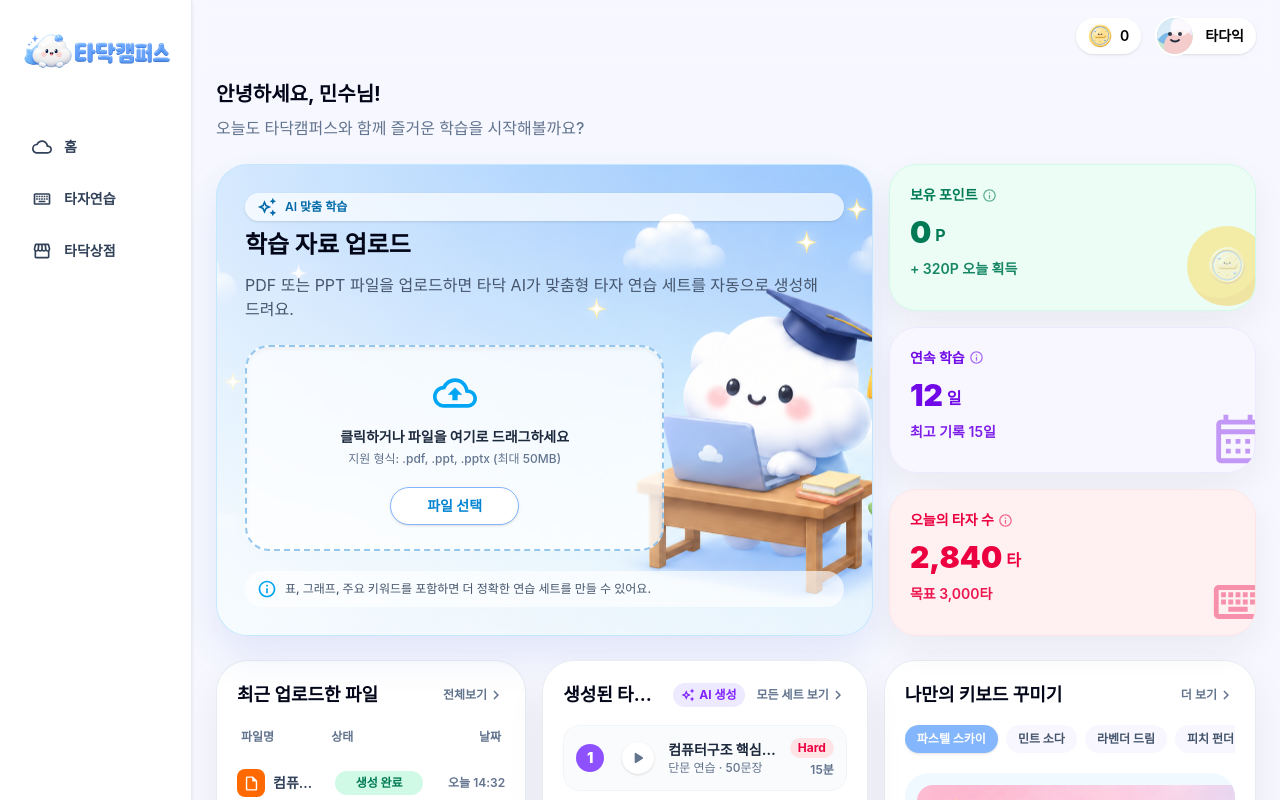
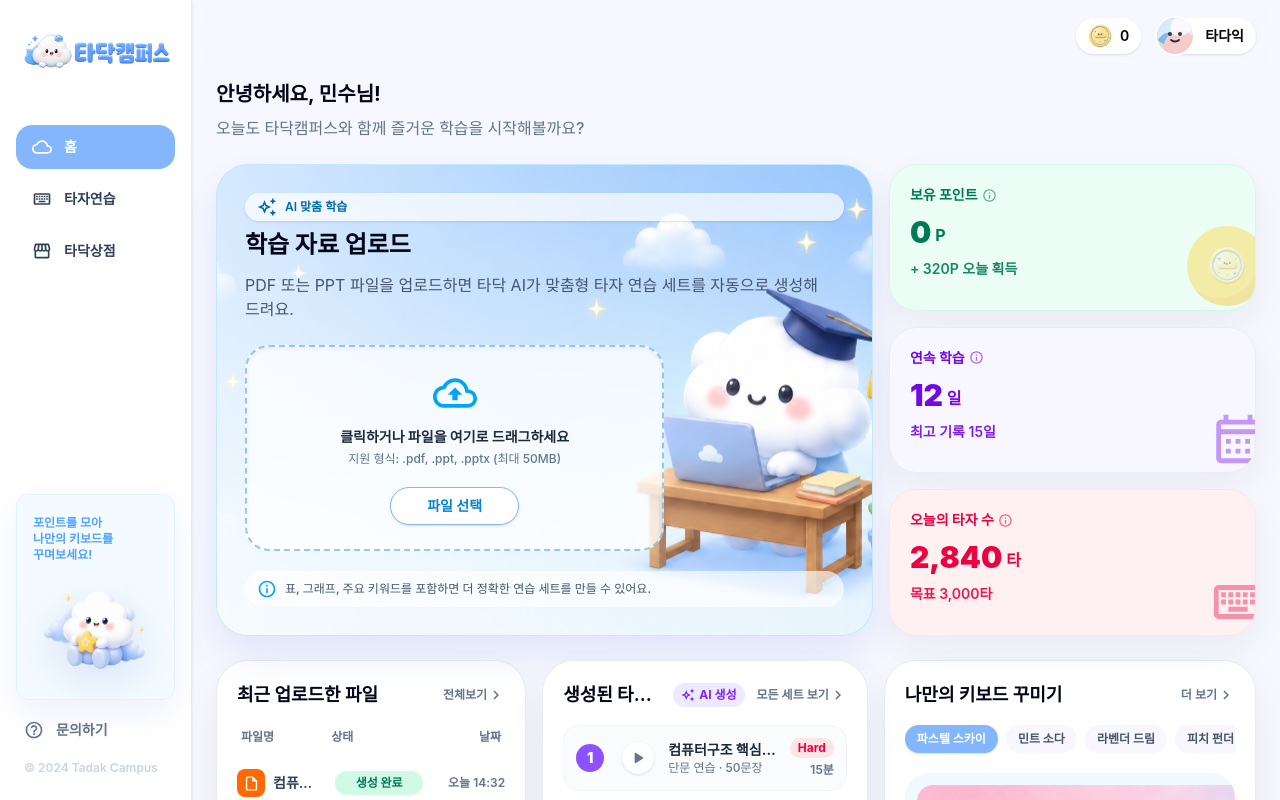
Before and after one commit to tadak-campus/tadak-frontend, a React (Vite) app: page /home in a window 1280 px wide. Shown: the top 800 px of the page. Built offline with nearby package versions, Linux system fonts and the light colour scheme; no server answers.

Commit message:
ui: 사이드바 asset 추로 디자인 개선

```diff
--- a/src/layouts/components/Sidebar.tsx
+++ b/src/layouts/components/Sidebar.tsx
@@ -1,10 +1,13 @@
 import { type ElementType } from "react";
+import { Link, useLocation } from "react-router-dom";
 import CloudOutlinedIcon from "@mui/icons-material/CloudOutlined";
+import HelpOutlineOutlinedIcon from "@mui/icons-material/HelpOutlineOutlined";
 import KeyboardOutlinedIcon from "@mui/icons-material/KeyboardOutlined";
 import StorefrontOutlinedIcon from "@mui/icons-material/StorefrontOutlined";
 import Icon from "@components/Icon";
 import lgLarge from "@assets/lg_large.png";
 import lgSmall from "@assets/lg_small.png";
+import illustSidebarShop from "@assets/sidebar/illust_sidebar_shop.png";
 import {
   sidebarShell,
   sidebarLogo,
@@ -20,6 +23,8 @@ const navItems = [
 ];
 
 const Sidebar = () => {
+  const { pathname } = useLocation();
+
   return (
     <aside className={sidebarShell}>
       <div className={sidebarLogo}>
@@ -32,9 +37,42 @@ const Sidebar = () => {
             label={item.label}
             href={item.href}
             icon={item.icon}
+            isActive={
+              pathname === item.href || pathname.startsWith(`${item.href}/`)
+            }
           />
         ))}
       </nav>
+
+      <div className="mt-auto hidden lg:flex lg:flex-col lg:gap-5">
+        <section className="overflow-hidden rounded-xl border border-sky-100 bg-sky-50/70 px-4 pb-4 pt-5 shadow-[0_14px_32px_rgba(59,91,196,0.08)]">
+          <p className="text-xs font-bold text-blue-400">
+            포인트를 모아
+            <br />
+            나만의 키보드를
+            <br />
+            꾸며보세요!
+          </p>
+          <img
+            src={illustSidebarShop}
+            alt=""
+            aria-hidden
+            className="mx-auto -mb-1 mt-1 h-30 w-30 object-contain drop-shadow-[0_12px_22px_rgba(59,91,196,0.16)]"
+          />
+        </section>
+
+        <a
+          href="mailto:support@tadakcampus.com"
+          className="flex items-center gap-3 px-2 text-sm font-bold text-slate-500 transition hover:text-blue-500"
+        >
+          <HelpOutlineOutlinedIcon fontSize="small" />
+          문의하기
+        </a>
+
+        <p className="px-2 text-xs font-semibold text-slate-300">
+          © 2024 Tadak Campus
+        </p>
+      </div>
     </aside>
   );
 };
@@ -62,15 +100,21 @@ const Item = ({
   label,
   href,
   icon,
+  isActive,
 }: {
   label: string;
   href: string;
   icon: ElementType;
+  isActive: boolean;
 }) => {
   return (
-    <a href={href} className={sidebarNavItem}>
+    <Link
+      to={href}
+      aria-current={isActive ? "page" : undefined}
+      className={`${sidebarNavItem} ${isActive ? "bg-sky-400! text-white!" : ""}`}
+    >
       <Icon icon={icon} size="sm" ariaLabel={label} />
       <span className="hidden lg:inline">{label}</span>
-    </a>
+    </Link>
   );
 };
```
Also changed, not shown: src/assets/sidebar/illust_sidebar_shop.png (added).
